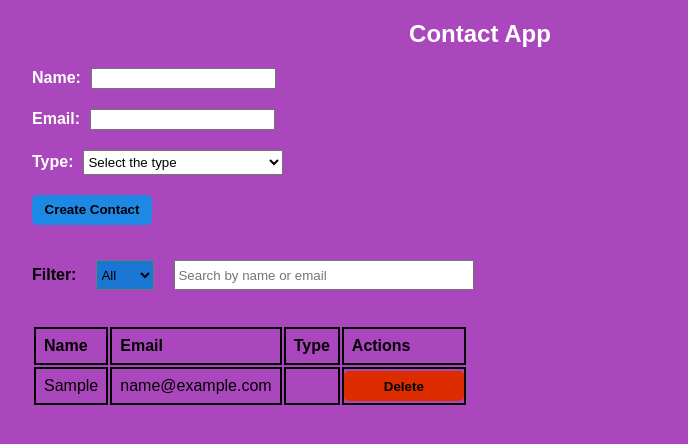
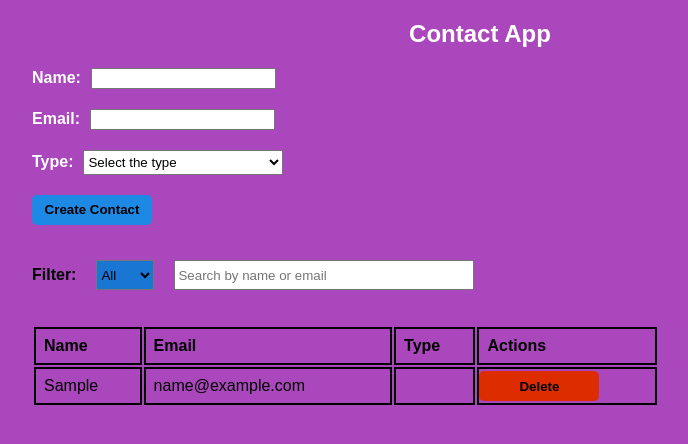
Before and after one commit to TanvirNiazKhan/Simple-Contact-App, a React (Create React App) app: page / in a window 1280 px wide. Both pictures are taken after typing "Sample", "name@example.com" into the empty fields and a click on the input "Create Contact". Shown: the top 444 px of the page, without its empty margins (160-848 px from the left). Built offline with nearby package versions, Linux system fonts and the light colour scheme.

Commit message:
commit before first github push

```diff
--- a/src/App.js
+++ b/src/App.js
@@ -1,7 +1,7 @@
 import { useState } from "react";
 import "./App.css";
 import Contact from "./Components/Contact.jsx";
-import Table from "./Components/Table";
+import Table from "./Components/Table/Table.jsx";
 function App() {
   const [contacts, setContacts] = useState([]);
   const getInput = (values) => {
--- a/src/Components/Table.css
+++ b/src/Components/Table/Table.css
@@ -7,4 +7,8 @@ td {
 }
 .btn {
   padding: 0px !important;
+  align-items: center !important;
 }
+table {
+  width: 70%;
+}
--- a/src/Components/Table.js
+++ b/src/Components/Table/Table.jsx
@@ -3,7 +3,7 @@ import "./Table.css";
 function Table({ contacts }) {
   const [type, setType] = useState("All");
   const [search, setSearch] = useState("");
-  const [del, setDel] = useState("");
+  const [del, setDel] = useState(false);
   let filteredArr = [];
   function handleSelect(e) {
     setType(e.target.value);
@@ -23,6 +23,15 @@ function Table({ contacts }) {
     );
   }
   //console.log(contacts);
+  function handleDel(id) {
+    for (let i = 0; i < filteredArr.length; i++) {
+      if (id === filteredArr[i].id) {
+        contacts.splice(i, 1);
+        console.log("yes");
+        break;
+      }
+    }
+  }
 
   return (
     <div>
@@ -40,6 +49,15 @@ function Table({ contacts }) {
           <option value="Office">Office</option>
           <option value="">None</option>
         </select>
+        {/* <h4 style={{ marginRight: "20px", marginLeft: "20px" }}>Sort by: </h4>
+        <select
+          value={type}
+          onChange={handleSelect}
+          style={{ height: "30px", backgroundColor: "#1976d2" }}
+        >
+          <option value="Name">Name</option>
+          <option value="Email">Email</option>
+        </select> */}
         <input
           type="search"
           placeholder="Search by name or email"
@@ -64,8 +82,12 @@ function Table({ contacts }) {
               <td>{contact.name}</td>
               <td>{contact.email}</td>
               <td>{contact.group}</td>
-              <td className="btn">
+              <td className="btn" style={{ alignItems: "center" }}>
                 <button
+                  onClick={() => {
+                    handleDel(contact.id);
+                    setDel(!del);
+                  }}
                   style={{
                     height: "30px",
                     width: "120px",
```
